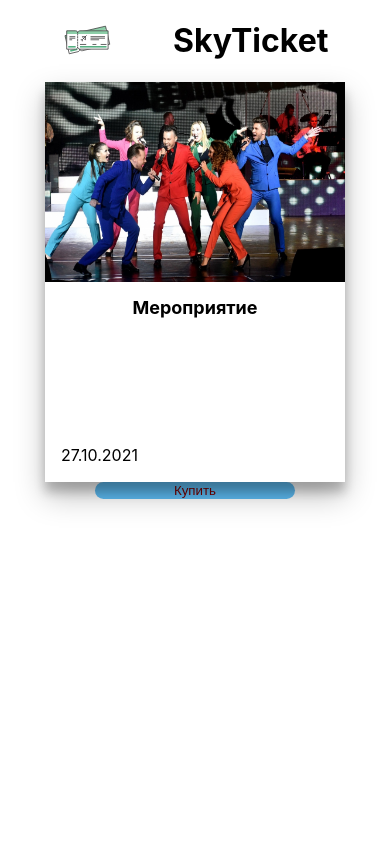
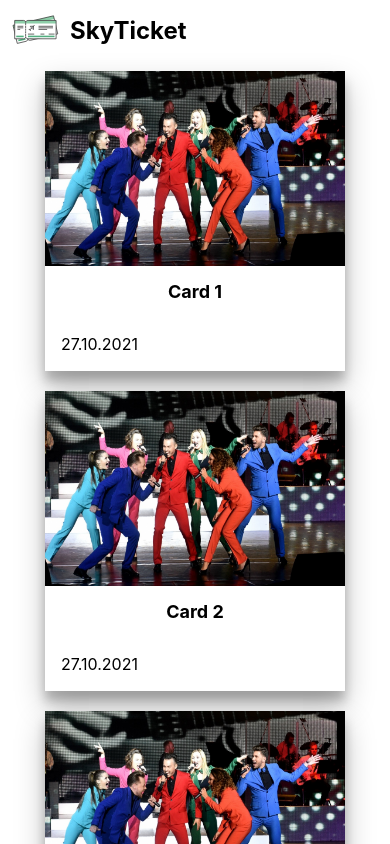
Before and after one commit to kandiana/skypro_skyticket, a React (Create React App) app in the folder projects/selling-tickets/: page / in a window 390 px wide. Shown: the top 844 px of the page. Built offline with nearby package versions, Linux system fonts and the light colour scheme.

Commit message:
added component CardContainer, mobile style

```diff
--- a/projects/selling-tickets/src/App.scss
+++ b/projects/selling-tickets/src/App.scss
@@ -5,8 +5,15 @@
   flex-direction: column;
   align-items: center;
   height: 100%;
+  padding: 0 140px;
 
   &_red {
     color: $red;
   }
 }
+
+@media screen and (max-width: 980px) {
+  .App {
+    padding: 0;
+  }
+}
--- a/projects/selling-tickets/src/App.tsx
+++ b/projects/selling-tickets/src/App.tsx
@@ -1,14 +1,11 @@
 import React, { FC } from 'react';
 import './App.scss';
 import { Button } from './components/Button/Button';
-import { Card } from './components/Card/Card';
+import { CardsContainer } from './components/CardsContainer/CardsContainer';
 import { Header } from './components/Header/Header';
-import imagePath from './assets/images/theBeatlesTribute.jpg'
 
 
 const App: FC = () => {
-  const date = new Date()
-
   const handleClick = () => {
     console.log('click')
   }
@@ -16,7 +13,7 @@ const App: FC = () => {
   return (
     <div className="App">
       <Header headerTitle = 'SkyTicket'/>
-      <Card imagePath={imagePath} eventTitleText='Мероприятие' date={date}/>
+      <CardsContainer />
       <Button buttonText='Купить' handleClick={handleClick}/>
     </div>
   );
--- a/projects/selling-tickets/src/components/Card/Card.scss
+++ b/projects/selling-tickets/src/components/Card/Card.scss
@@ -8,5 +8,12 @@
     width: 300px;
     height: 400px;
     box-shadow: $shadow;
+    margin: 10px;
 
 }
+
+@media screen and (max-width: 980px) {
+    .Card {
+      height: 300px;
+    }
+  }
--- a/projects/selling-tickets/src/components/Card/Card.tsx
+++ b/projects/selling-tickets/src/components/Card/Card.tsx
@@ -9,9 +9,10 @@ export type props = {
     eventTitleText: string
     imagePath: string
     date: Date
+    key: number
 }
 
-export const Card: FC<props> = ({eventTitleText, imagePath, date}) => {
+export const Card: FC<props> = ({eventTitleText, imagePath, date, key}) => {
 
     return (
         <div className='Card' >
--- /dev/null
+++ b/projects/selling-tickets/src/components/CardsContainer/CardsContainer.scss
@@ -0,0 +1,12 @@
+.CardsContainer {
+    display: flex;
+    flex-wrap: wrap;
+    justify-content: flex-start;
+    width: 100%;
+}
+
+@media screen and (max-width: 980px) {
+    .CardsContainer {
+      justify-content: center;
+    }
+  }
--- /dev/null
+++ b/projects/selling-tickets/src/components/CardsContainer/CardsContainer.tsx
@@ -0,0 +1,32 @@
+import { FC } from 'react';
+import { Card } from '../Card/Card';
+import './CardsContainer.scss'
+import imagePath from '../../assets/images/theBeatlesTribute.jpg'
+
+
+const arr: { id: number; image: string; title: string; date: Date; }[] = []
+for (let i=1; i<=10; i++) {
+     arr.push({
+        id: i,
+        image: imagePath,
+        title: `Card ${i}`,
+        date: new Date(),
+
+    })
+
+}
+
+export const CardsContainer: FC = () => {
+    return (
+        <div className='CardsContainer' >
+            {arr.map(card => (
+                <Card
+                    key={card.id}
+                    imagePath={card.image}
+                    eventTitleText={card.title}
+                    date={card.date}
+                />
+            ))}
+        </div>
+    );
+};
--- a/projects/selling-tickets/src/components/EventImage/EventImage.scss
+++ b/projects/selling-tickets/src/components/EventImage/EventImage.scss
@@ -2,3 +2,9 @@
     width: 100%;
     height: 50%;
 }
+
+@media screen and (max-width: 980px) {
+    .EventImage {
+      height: 65%;
+    }
+  }
--- a/projects/selling-tickets/src/components/Header/Header.scss
+++ b/projects/selling-tickets/src/components/Header/Header.scss
@@ -1,9 +1,14 @@
 .Header {
   display: flex;
-  justify-content: space-evenly;
+  justify-content: flex-start;
   width: 100%;
 
   &__logo {
     width: 50px;
+    margin: 0 10px;
+  }
+
+  &__title {
+    font-size: 24px;
   }
 }
```
